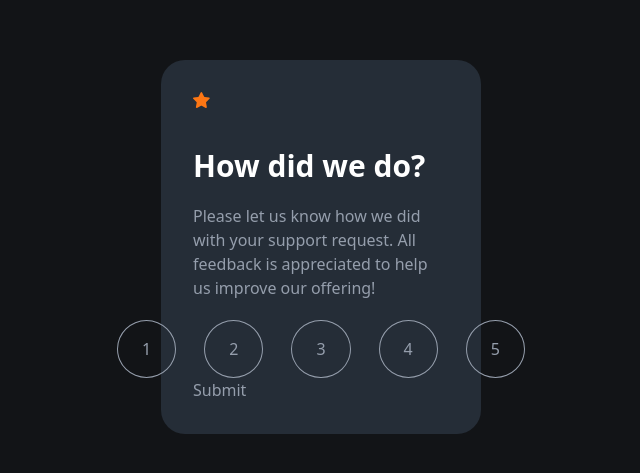
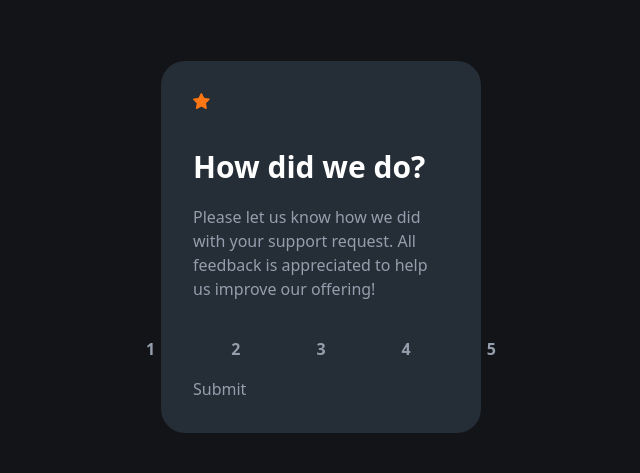
Before and after one commit to azanra/rating-component, a React (Vite) app: page / in a window 1280 px wide. Shown: the part 153-626 px from the top of the page, without its empty margins (319-959 px from the left). Built offline with nearby package versions, Linux system fonts and the light colour scheme.

Commit message:
State the radio is interactive on hover and click

```diff
--- a/src/component/radioRating.jsx
+++ b/src/component/radioRating.jsx
@@ -3,10 +3,9 @@ export default function Radio({ value, handleSetRating }) {
     <>
       <label
         htmlFor={`rating-${value}`}
-        className="inline-block px-6 py-4 border-1 rounded-[50%]"
+        className="inline-block px-6 py-4 rounded-[50%] font-bold hover:bg-white hover:text-[#252d37] has-checked:bg-[#fb7413] has-checked:text-[#252d37]"
       >
         {value}
-      </label>
         <input
           type="radio"
           id={`rating-${value}`}
@@ -15,6 +14,7 @@ export default function Radio({ value, handleSetRating }) {
           onChange={handleSetRating}
           className="hidden"
         />
+      </label>
     </>
   );
 }
```
Lines whose indentation alone changed are shown as unchanged.
